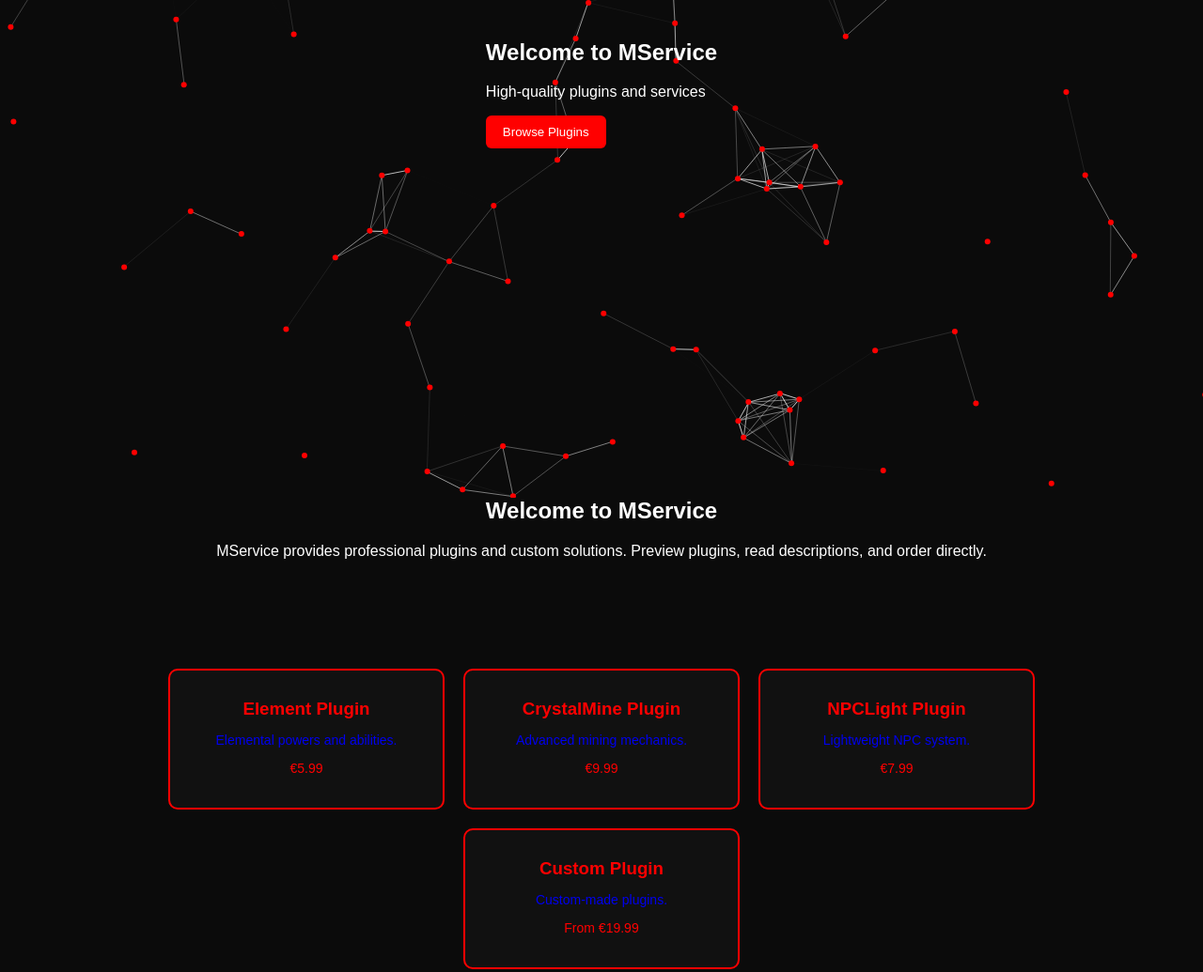
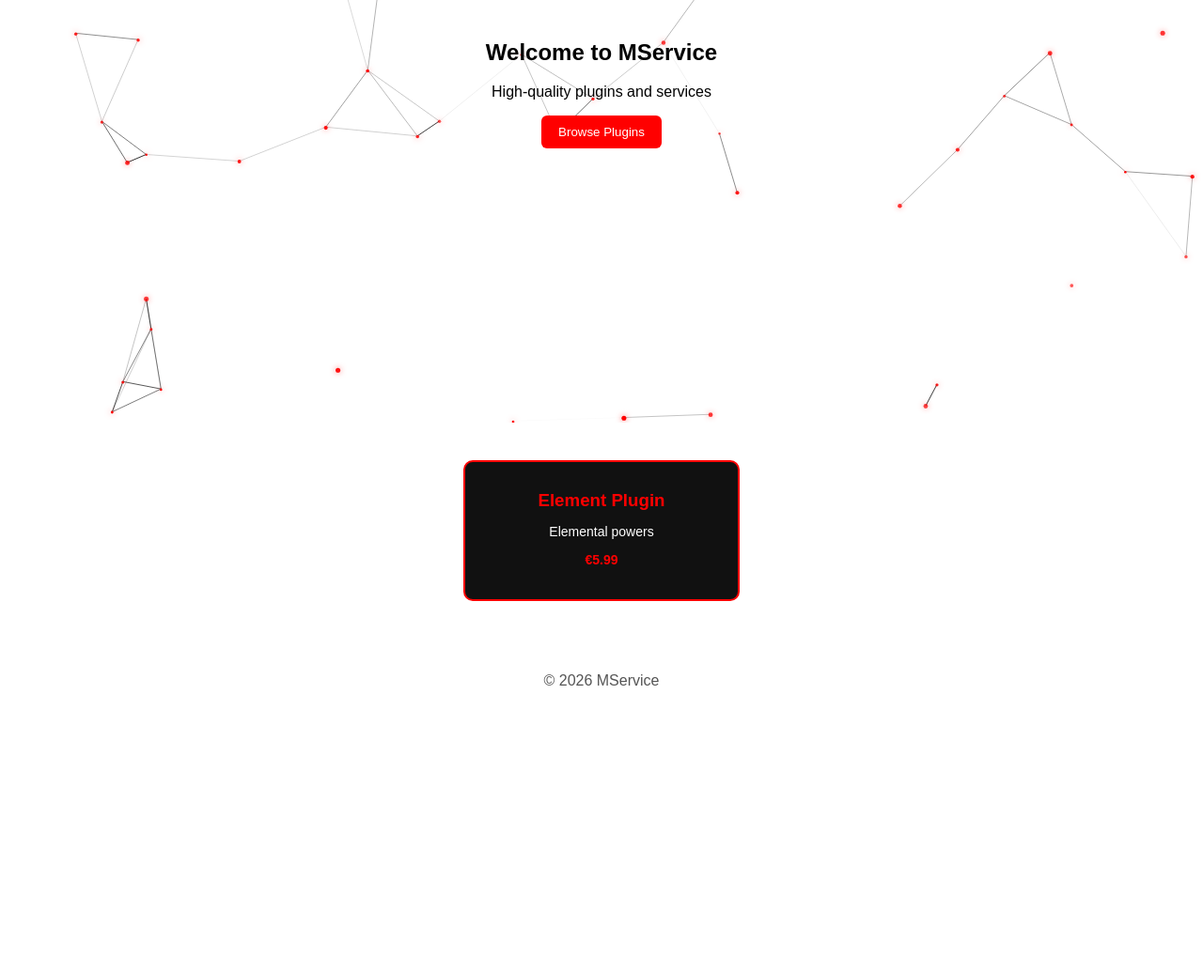
Before and after one commit to Mast3rBG/MService-Site, a plain HTML site: page index.html in a window 1280 px wide. Shown: the part 340-1375 px from the top of the page at 94% size. After the commit the page ends 1110 px from the top, so only its background shows below. Drawn offline with nearby package versions, Linux system fonts and the light colour scheme.

Commit message:
Add files via upload

```diff
--- a/index.html
+++ b/index.html
@@ -4,10 +4,41 @@
 <meta charset="UTF-8" />
 <meta name="viewport" content="width=device-width, initial-scale=1.0" />
 <title>MService</title>
+
 <link rel="stylesheet" href="style.css" />
-    <script src="https://cdn.jsdelivr.net/npm/particles.js@2.0.0/particles.min.js"></script>
+
 <style>
-      /* Plugin card style like store */
+/* HERO CANVAS */
+.hero {
+    position: relative;
+    height: 90vh;
+    display: flex;
+    align-items: center;
+    justify-content: center;
+    overflow: hidden;
+}
+
+#hero-canvas {
+    position: absolute;
+    inset: 0;
+    width: 100%;
+    height: 100%;
+    z-index: 0;
+    pointer-events: none;
+}
+
+.hero > *:not(canvas) {
+    position: relative;
+    z-index: 1;
+}
+
+/* HERO TEXT */
+.hero-text {
+    text-align: center;
+    color: black;
+}
+
+/* PLUGINS */
 .plugins {
     display: flex;
     flex-wrap: wrap;
@@ -26,31 +57,30 @@
     border-radius: 10px;
     width: 250px;
     text-align: center;
+    border: 2px solid red;
     transition: 0.3s;
-          border: 2px solid red;
+    color: white;
 }
 
 .plugin-card:hover {
     background: red;
-          color: white;
-          cursor: pointer;
 }
 
-      .plugin-card h3 {
-          margin: 10px 0;
+.plugin-card h3,
+.plugin-card .price {
+    color: red;
 }
 
-      .plugin-card p {
-          font-size: 14px;
+.plugin-card:hover h3,
+.plugin-card:hover p {
+    color: white;
 }
 </style>
 </head>
+
 <body>
 
-<!-- Particles background -->
-<div id="particles-js"></div>
-
-<!-- Header -->
+<!-- NAVBAR -->
 <header class="navbar">
     <div class="logo">
         <img src="Mlogo.png" alt="MService Logo">
@@ -67,73 +97,113 @@
     <button class="discord-btn">Join Discord</button>
 </header>
 
-<!-- Hero Section -->
-<section class="hero" id="hero">
+<!-- HERO -->
+<section class="hero">
+    <canvas id="hero-canvas"></canvas>
+
     <div class="hero-text">
         <h1>Welcome to MService</h1>
         <p>High-quality plugins and services</p>
-        <button class="play-btn"><a href="plugin.html" style="color:white;text-decoration:none;">Browse Plugins</a></button>
+        <button>
+            <a href="plugin.html" style="color:white;text-decoration:none;">Browse Plugins</a>
+        </button>
     </div>
 </section>
 
-<!-- Welcome Section -->
-<section class="welcome">
-    <h2>Welcome to MService</h2>
-    <p>
-        MService provides professional plugins and custom solutions.
-        Preview plugins, read descriptions, and order directly.
-    </p>
-</section>
-
-<!-- Plugins Section -->
+<!-- PLUGINS -->
 <section class="plugins">
-    <a href="plugin-element.html" class="plugin-link">
+    <a href="#" class="plugin-link">
         <div class="plugin-card">
             <h3>Element Plugin</h3>
-            <p>Elemental powers and abilities.</p>
+            <p>Elemental powers</p>
             <p class="price">€5.99</p>
-        </div>
-    </a>
-
-    <a href="plugin-crystalmine.html" class="plugin-link">
-        <div class="plugin-card">
-            <h3>CrystalMine Plugin</h3>
-            <p>Advanced mining mechanics.</p>
-            <p class="price">€9.99</p>
-        </div>
-    </a>
-
-    <a href="plugin-npclight.html" class="plugin-link">
-        <div class="plugin-card">
-            <h3>NPCLight Plugin</h3>
-            <p>Lightweight NPC system.</p>
-            <p class="price">€7.99</p>
-        </div>
-    </a>
-
-    <a href="plugin-custom.html" class="plugin-link">
-        <div class="plugin-card">
-            <h3>Custom Plugin</h3>
-            <p>Custom-made plugins.</p>
-            <p class="price">From €19.99</p>
         </div>
     </a>
 </section>
 
 <footer>
-    <p>© 2025 MService. All rights reserved.</p>
+    <p style="text-align:center;">© 2026 MService</p>
 </footer>
 
+<!-- PARTICLES SCRIPT -->
 <script>
-particlesJS("particles-js", {
-  particles: {
-    number: { value: 80 },
-    size: { value: 3 },
-    move: { speed: 2 },
-    line_linked: { enable: true },
-    color: { value: "#ff0000" } // Red color
+(function(){
+  const canvas = document.getElementById('hero-canvas');
+  const ctx = canvas.getContext('2d');
+  const hero = document.querySelector('.hero');
+
+  let w, h;
+  const particles = [];
+  const COUNT = 50;
+  const LINK_DIST = 120;
+
+  function rand(min, max){ return Math.random() * (max - min) + min; }
+
+  function resize(){
+    const r = hero.getBoundingClientRect();
+    canvas.width = r.width;
+    canvas.height = r.height;
+    w = canvas.width;
+    h = canvas.height;
   }
+  window.addEventListener('resize', resize);
+  resize();
+
+  for (let i = 0; i < COUNT; i++){
+    particles.push({
+      x: Math.random() * w,
+      y: Math.random() * h,
+      r: rand(1.2, 2.6),
+      vx: rand(-0.25, 0.25),
+      vy: rand(0.2, 0.9),
+      a: rand(0.6, 1)
     });
+  }
+
+  function draw(){
+    ctx.clearRect(0,0,w,h);
+
+    /* lines */
+    for (let i=0;i<particles.length;i++){
+      for (let j=i+1;j<particles.length;j++){
+        const dx = particles[i].x - particles[j].x;
+        const dy = particles[i].y - particles[j].y;
+        const d = Math.hypot(dx,dy);
+
+        if (d < LINK_DIST){
+          ctx.strokeStyle = `rgba(0,0,0,${1 - d / LINK_DIST})`;
+          ctx.lineWidth = 1;
+          ctx.beginPath();
+          ctx.moveTo(particles[i].x, particles[i].y);
+          ctx.lineTo(particles[j].x, particles[j].y);
+          ctx.stroke();
+        }
+      }
+    }
+
+    /* dots */
+    for (let p of particles){
+      p.x += p.vx;
+      p.y += p.vy;
+
+      if (p.y > h) p.y = 0;
+      if (p.x > w) p.x = 0;
+      if (p.x < 0) p.x = w;
+
+      ctx.beginPath();
+      ctx.arc(p.x, p.y, p.r, 0, Math.PI * 2);
+      ctx.fillStyle = `rgba(255,0,0,${p.a})`;
+      ctx.shadowColor = 'rgba(255,0,0,0.6)';
+      ctx.shadowBlur = 6;
+      ctx.fill();
+      ctx.shadowBlur = 0;
+    }
+
+    requestAnimationFrame(draw);
+  }
+
+  draw();
+})();
 </script>
 
 </body>
--- a/style.css
+++ b/style.css
@@ -1,22 +1,25 @@
-body {
+/* ===== Global ===== */
+html, body {
     margin: 0;
-    font-family: Arial, sans-serif;
-    background: #0b0b0b;
-    color: white;
-
-    padding-top: 70px; /* 👈 ADD THIS LINE */
+    padding: 0;
 }
 
+body {
+    font-family: Arial, sans-serif;
+    background: #ffffff; /* WHITE BACKGROUND */
+    color: #000000;      /* BLACK TEXT */
+    padding-top: 70px;
+}
 
-/* Particles */
+/* ===== Particles ===== */
 #particles-js {
     position: fixed;
-    width: 100%;
-    height: 100%;
+    inset: 0;
+    background: transparent;
     z-index: -1;
 }
 
-/* Navbar */
+/* ===== Navbar ===== */
 .navbar {
     position: fixed;
     top: 0;
@@ -29,7 +32,7 @@ body {
     justify-content: space-between;
 
     padding: 0 40px;
-    background: rgba(0, 0, 0, 0.75);
+    background: rgba(0, 0, 0, 0.85);
     z-index: 1000;
 }
 
@@ -73,22 +76,14 @@ body {
     padding: 10px 18px;
     border-radius: 6px;
     cursor: pointer;
-
-    margin-right: 12px; /* moves button inward */
+    margin-right: 12px;
 }
 
 .discord-btn:hover {
     background: darkred;
 }
 
-
-/* HERO WHITE EFFECT ON NAV HOVER */
-.nav-links a:hover ~ .hero,
-.nav-links a:hover {
-    filter: brightness(1.8);
-}
-
-/* Buttons */
+/* ===== Buttons ===== */
 button {
     background: red;
     border: none;
@@ -103,231 +98,73 @@ button:hover {
     background: darkred;
 }
 
-/* Hero */
+/* ===== Hero ===== */
 .hero {
     height: 90vh;
     display: flex;
     justify-content: center;
     align-items: center;
-    transition: 0.3s;
 }
 
-/* Welcome */
+/* ===== Welcome ===== */
 .welcome {
     padding: 60px;
     text-align: center;
 }
 
-/* Plugins */
+/* ===== Plugins (Store style) ===== */
 .plugins {
-    display: grid;
-    grid-template-columns: repeat(auto-fit, minmax(300px,1fr));
-    gap: 30px;
+    display: flex;
+    flex-wrap: wrap;
+    justify-content: center;
+    gap: 20px;
     padding: 40px;
+}
+
+.plugin-link {
+    text-decoration: none;
 }
 
 .plugin-card {
     background: #111;
-    border-radius: 10px;
-    overflow: hidden;
-}
-
-.plugin-card img {
-    width: 100%;
-}
-
-.info {
-    padding: 15px;
-}
-
-/* Store */
-.store {
-    padding: 40px;
-    text-align: center;
-}
-
-.store-items {
-    display: flex;
-    justify-content: center;
-    gap: 20px;
-}
-
-.item-card {
-    background: #111;
     padding: 20px;
     border-radius: 10px;
-}
-body {
-    margin: 0;
-    font-family: Arial, sans-serif;
-    background: #0b0b0b;
-    color: white;
-
-    padding-top: 70px; /* 👈 ADD THIS LINE */
-}
-
-
-/* Particles */
-#particles-js {
-    position: fixed;
-    width: 100%;
-    height: 100%;
-    z-index: -1;
-}
-
-/* Navbar */
-.navbar {
-    position: fixed;
-    top: 0;
-    left: 0;
-    width: 100%;
-    height: 70px;
-
-    display: flex;
-    align-items: center;
-    justify-content: space-between;
-
-    padding: 0 40px;
-    background: rgba(0, 0, 0, 0.75);
-    z-index: 1000;
-}
-
-/* Logo */
-.logo {
-    display: flex;
-    align-items: center;
-    gap: 10px;
-    font-size: 18px;
-    font-weight: bold;
+    width: 250px;
+    text-align: center;
+    transition: 0.3s;
+    border: 2px solid red;
     color: white;
 }
 
-.logo img {
-    height: 40px;
-    width: auto;
-}
-
-/* Nav links */
-.nav-links {
-    display: flex;
-    gap: 25px;
-}
-
-.nav-links a {
-    color: white;
-    text-decoration: none;
-    font-size: 15px;
-    transition: color 0.25s ease;
-}
-
-.nav-links a:hover {
+.plugin-card h3 {
+    margin: 10px 0;
     color: red;
 }
 
-/* Discord button */
-.discord-btn {
+.plugin-card p {
+    font-size: 14px;
+    color: white;
+}
+
+.plugin-card .price {
+    color: red;
+    font-weight: bold;
+}
+
+.plugin-card:hover {
     background: red;
     color: white;
-    border: none;
-    padding: 10px 18px;
-    border-radius: 6px;
-    cursor: pointer;
-
-    margin-right: 12px; /* moves button inward */
-}
-
-.discord-btn:hover {
-    background: darkred;
-}
-
-
-/* HERO WHITE EFFECT ON NAV HOVER */
-.nav-links a:hover ~ .hero,
-.nav-links a:hover {
-    filter: brightness(1.8);
-}
-
-/* Buttons */
-button {
-    background: red;
-    border: none;
-    color: white;
-    padding: 10px 18px;
-    border-radius: 6px;
-    cursor: pointer;
-    transition: 0.3s;
-}
-
-button:hover {
-    background: darkred;
-}
-
-/* Hero */
-.hero {
-    height: 90vh;
-    display: flex;
-    justify-content: center;
-    align-items: center;
-    transition: 0.3s;
-}
-
-/* Welcome */
-.welcome {
-    padding: 60px;
-    text-align: center;
-}
-
-/* Plugins */
-.plugins {
-    display: grid;
-    grid-template-columns: repeat(auto-fit, minmax(300px,1fr));
-    gap: 30px;
-    padding: 40px;
-}
-
-.plugin-card {
-    background: #111;
-    border-radius: 10px;
-    overflow: hidden;
-}
-
-.plugin-card img {
-    width: 100%;
-}
-
-.info {
-    padding: 15px;
-}
-
-/* Store */
-.store {
-    padding: 40px;
-    text-align: center;
-}
-
-.store-items {
-    display: flex;
-    justify-content: center;
-    gap: 20px;
-}
-
-.item-card {
-    background: #111;
-    padding: 20px;
-    border-radius: 10px;
-}
-.plugin-card h3,
-.plugin-card .price,
-.plugin-card p.desc {
-    color: red; /* plugin name and price red, description white */
-}
-
-.plugin-card p.desc {
-    color: white; /* make description always white */
 }
 
 .plugin-card:hover h3,
-.plugin-card:hover .price,
-.plugin-card:hover p.desc {
-    color: white; /* all text white on hover */
+.plugin-card:hover p,
+.plugin-card:hover .price {
+    color: white;
 }
+
+/* ===== Footer ===== */
+footer {
+    text-align: center;
+    padding: 20px;
+    color: #555;
+}
```
Also changed, not shown: plugin.html (+19 -6 lines). Lines whose indentation alone changed are shown as unchanged.
